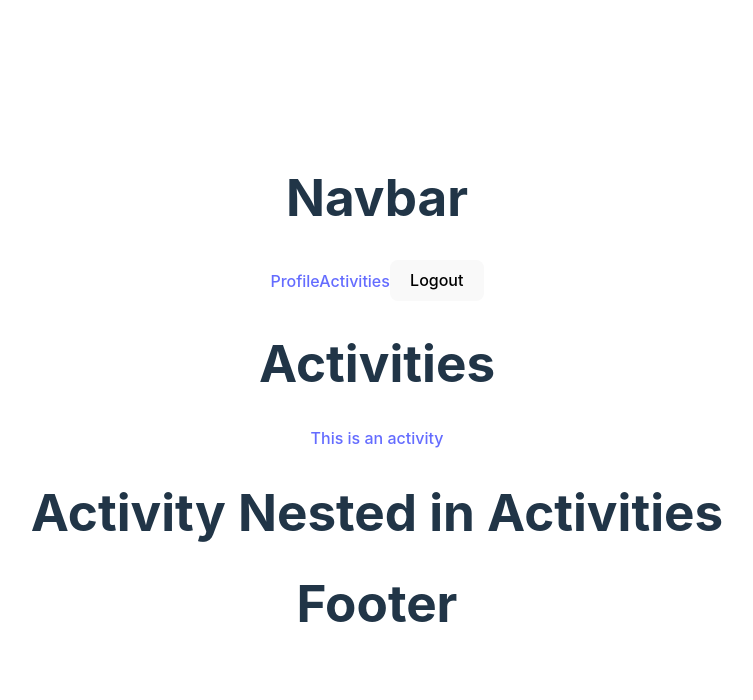
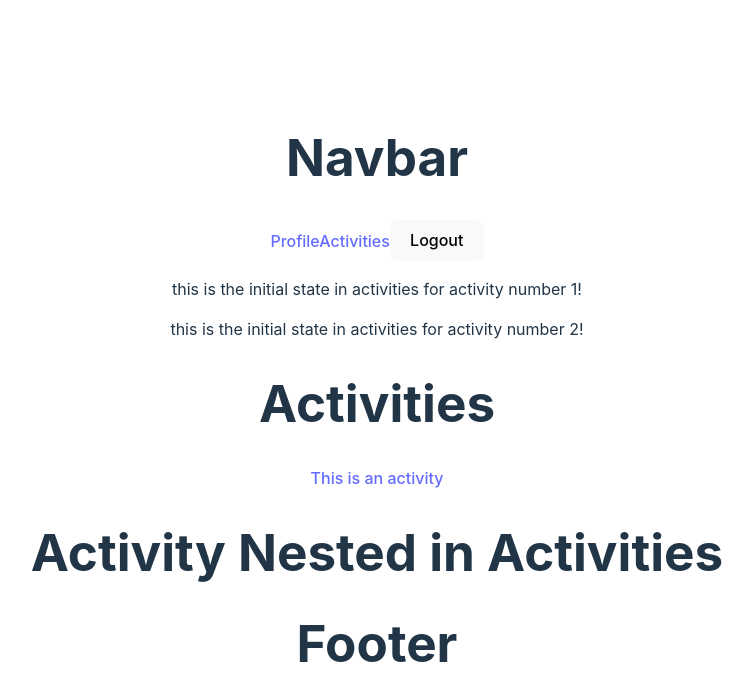
Before and after one commit to seanhagstrom/knoxRuns, a React (Vite) app in the folder client/: page /activities/1 in a window 1280 px wide. Shown: the top 700 px of the page, without its empty margins (263-1016 px from the left). Built offline with nearby package versions, Linux system fonts and the light colour scheme; no server answers.

Commit message:
feat(state management): renders fake activities from store

```diff
--- a/client/src/components/Activities.jsx
+++ b/client/src/components/Activities.jsx
@@ -1,9 +1,21 @@
 import React from 'react';
 import { Outlet, Link } from 'react-router-dom';
+import { useSelector } from 'react-redux';
 
 function Activities() {
+  const activities = useSelector((state) => state.activities);
+  console.log(activities);
   return (
     <div>
+      {activities.length ? (
+        activities.map((activity, index) => (
+          <div key={activity.id}>
+            <p>{activity.testDescription}</p>
+          </div>
+        ))
+      ) : (
+        <div>Loading...</div>
+      )}
       <h1>Activities</h1>
       <Link to='1'>
         <p>This is an activity</p>
--- a/client/src/store/activitiesSlice.js
+++ b/client/src/store/activitiesSlice.js
@@ -1,8 +1,16 @@
 import { createSlice } from '@reduxjs/toolkit';
 
 const initialState = [
-  { testActivityOne: 'this is the initial state in activities' },
-  { testActivityTwo: 'this is the initial state in activities' },
+  {
+    id: 1,
+    testDescription:
+      'this is the initial state in activities for activity number 1!',
+  },
+  {
+    id: 2,
+    testDescription:
+      'this is the initial state in activities for activity number 2!',
+  },
 ];
 
 const activitiesSlice = createSlice({
```
